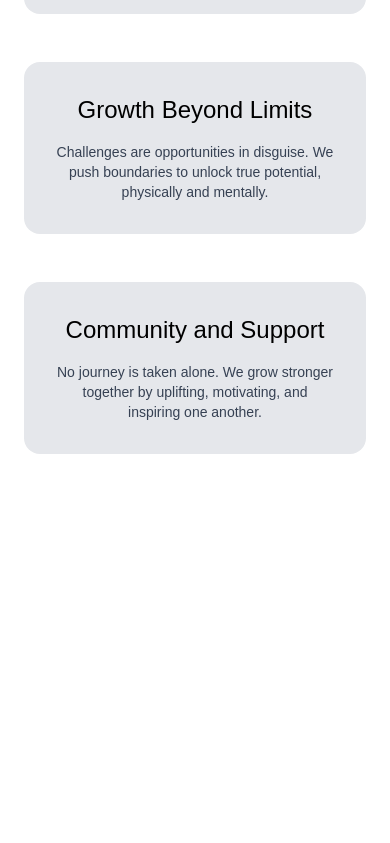
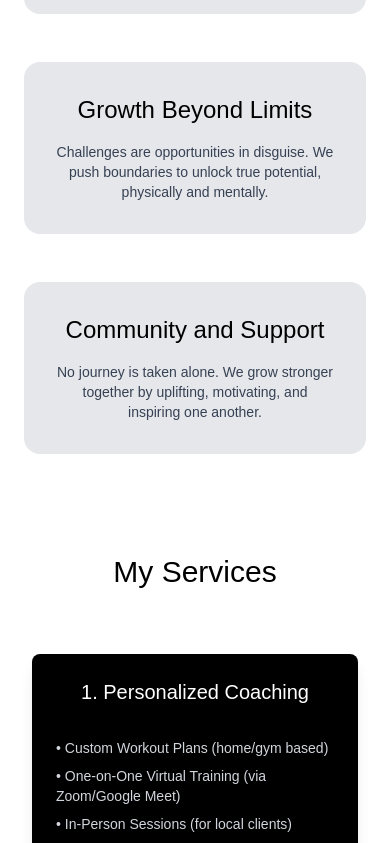
Before and after one commit to pathan-Hameed/Gymfolio, a React (Vite) app: page / in a window 390 px wide. Shown: the part 3065-3908 px from the top of the page. Before the commit the page ends 3519 px from the top, so only its background shows below. Built offline with nearby package versions, Linux system fonts and the light colour scheme.

Commit message:
added services

```diff
--- /dev/null
+++ b/src/components/MyServices.jsx
@@ -0,0 +1,69 @@
+import React from 'react';
+
+const MyServices = () => {
+  const services = [
+    {
+      heading: '1. Personalized Coaching',
+      points: [
+        'Custom Workout Plans (home/gym based)',
+        'One-on-One Virtual Training (via Zoom/Google Meet)',
+        'In-Person Sessions (for local clients)',
+        'Form Correction & Technique Guidance',
+      ],
+    },
+    {
+      heading: '2. Nutrition & Meal Guidance',
+      points: [
+        'Tailored meal plans for fitness goals (fat loss, muscle gain, maintenance)',
+        'Macro & calorie tracking guidance',
+        'Supplement recommendations',
+      ],
+    },
+    {
+      heading: '3. Online Fitness Programs',
+      points: [
+        '8-week / 12-week transformation challenges',
+        'Pre-recorded workout videos',
+        'Mobile fitness apps with structured plans',
+        'Subscription-based access to exclusive training content',
+      ],
+    },
+    {
+      heading: '4. Community & Motivation',
+      points: [
+        'Private Facebook/WhatsApp/Discord groups for accountability',
+        'Daily/weekly motivation & check-ins',
+        'Group challenges & fitness competitions',
+      ],
+    },
+  ];
+
+  return (
+    <div className="bg-white p-4 pt-[100px] md:pt-[100px] px-8 sm:px-8 md:px-[100px]">
+      <h1 className="text-center font-bold text-3xl md:text-5xl lg:text-5xl nunito text-black mb-8 sm:mb-12">
+        My Services
+      </h1>
+      <div className="grid grid-cols-1 md:grid-cols-3 gap-4 pt-8 md:pt-12">
+        {services.map((service, index) => (
+          <div
+            key={index}
+            className="bg-black text-white rounded-lg shadow-lg p-6 sm:p-8"
+          >
+            <h2 className="text-xl md:text-2xl font-semibold nunito mb-4 text-center sm:text-center">
+              {service.heading}
+            </h2>
+            <ul className="space-y-2 mt-8">
+              {service.points.map((point, i) => (
+                <li key={i} className="text-gray-300 text-sm md:text-base nunito">
+                  &bull; {point}
+                </li>
+              ))}
+            </ul>
+          </div>
+        ))}
+      </div>
+    </div>
+  );
+};
+
+export default MyServices;
--- a/src/pages/Home.jsx
+++ b/src/pages/Home.jsx
@@ -2,6 +2,7 @@ import HeroSection from '../components/HeroSection'
 import AboutSection from '../components/AboutSection'
 import Testimonials from '../components/testimonials'
 import OurValues from '../components/OurValues'
+import MyServices from '../components/MyServices'
 
 export default function Home() {
   return (
@@ -10,6 +11,7 @@ export default function Home() {
       <AboutSection />
       <Testimonials />
       <OurValues />
+      <MyServices />
     </>
   )
 }
```
